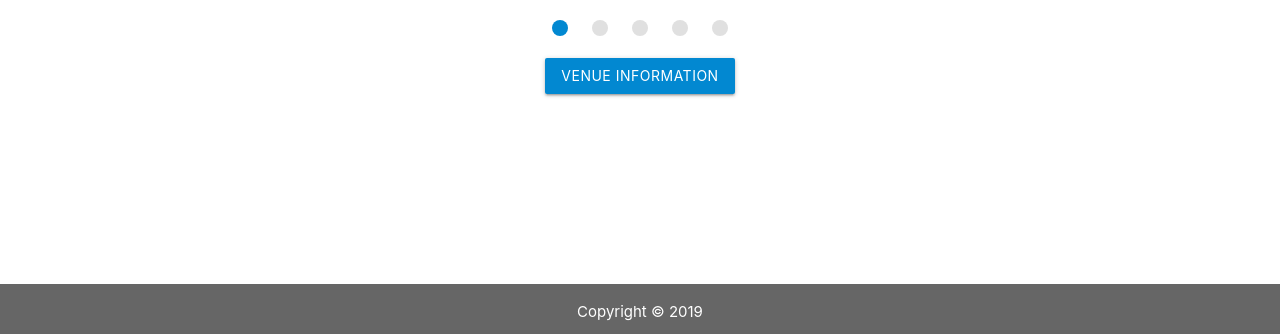
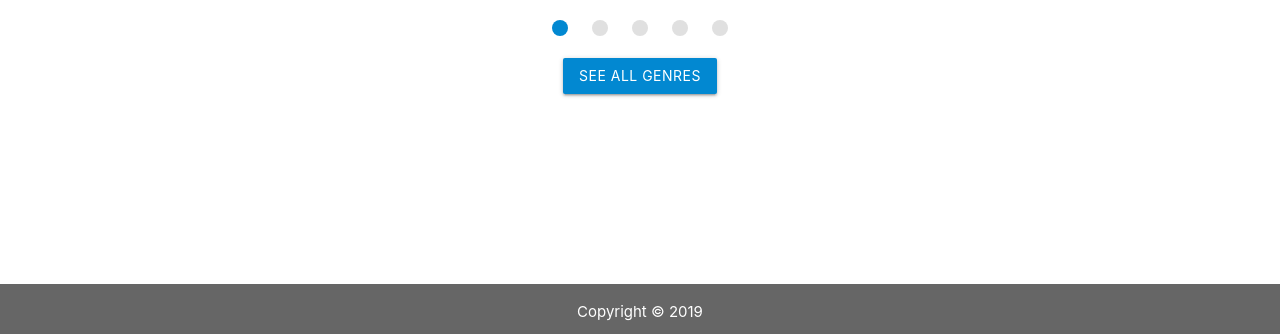
Before and after one commit to srobfillingim/Project1Group4, a plain HTML site: page genre.html in a window 1280 px wide. Shown: the part 466-800 px from the top of the page. Drawn offline with nearby package versions, Linux system fonts and the light colour scheme.

Commit message:
update links

```diff
--- a/genre.html
+++ b/genre.html
@@ -65,7 +65,7 @@
       </div>
       <div class="row center-align">
           <!-- Dropdown Trigger -->
-          <a class='dropdown-trigger btn' href='#' data-target='dropdown1'>Venue Information</a>
+          <a class='dropdown-trigger btn' href='#' data-target='dropdown1'>See All Genres</a>
               <!-- Dropdown Structure -->
               <ul id='dropdown1' class='dropdown-content'>
                 <li><a href="#!">Pop</a></li>
```
Also changed, not shown: location.html (+1 -1 lines).
